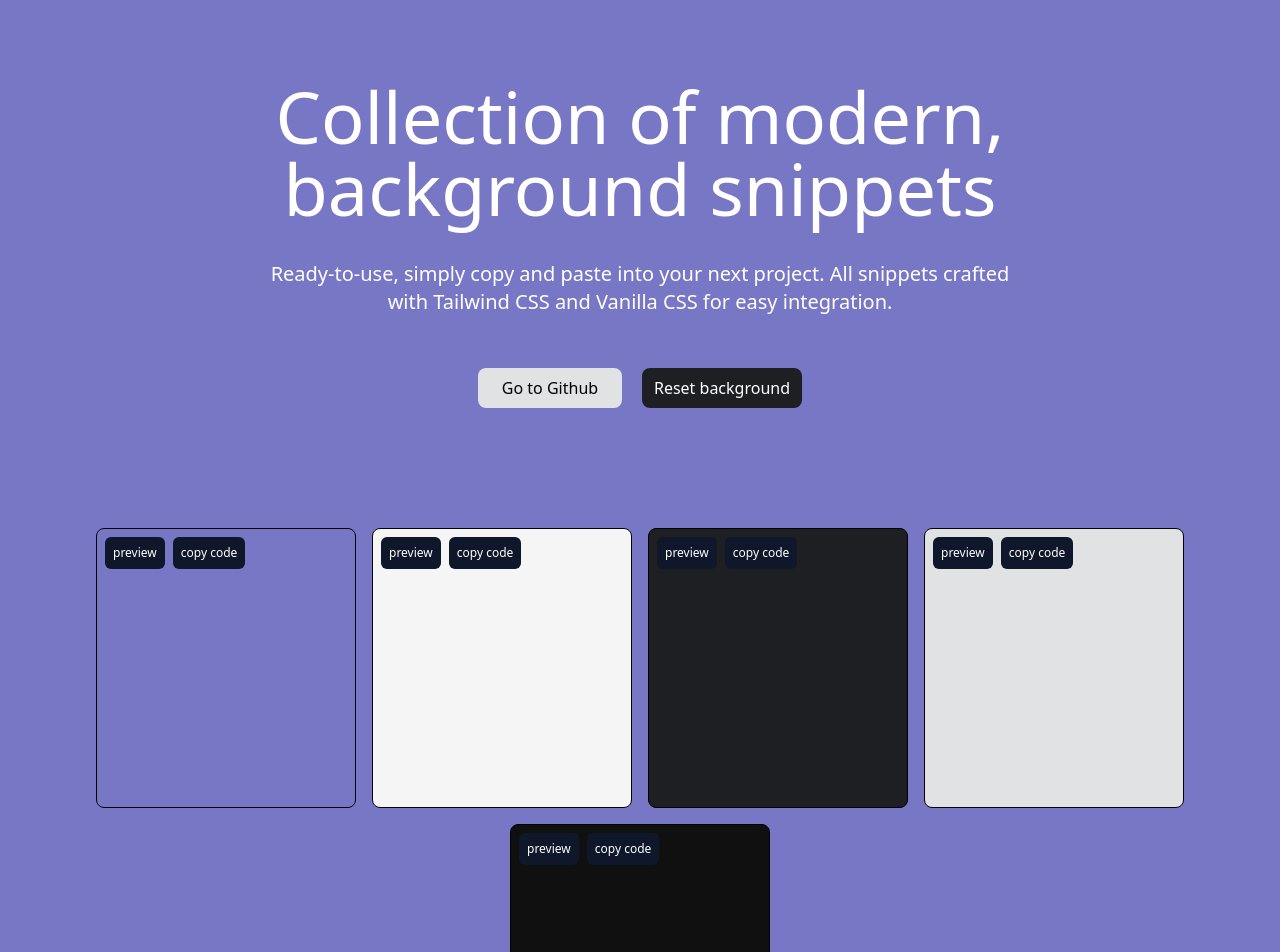
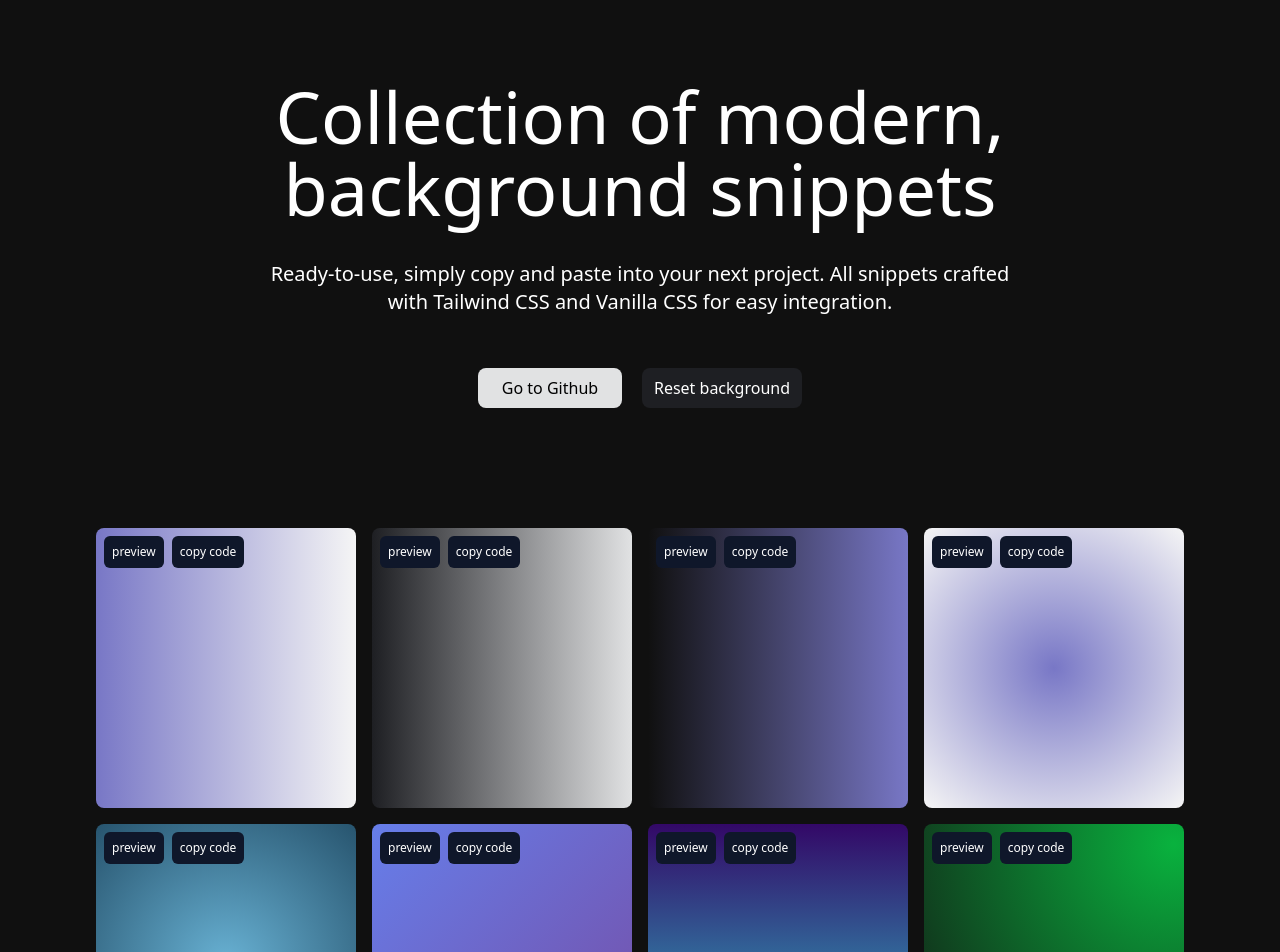
Before and after one commit to omar15hr/background-snippets, a React (Vite) app: page / in a window 1280 px wide. Shown: the top 952 px of the page. Built offline with nearby package versions, Linux system fonts and the light colour scheme.

Commit message:
aplicamos los primeros background

```diff
--- a/src/App.tsx
+++ b/src/App.tsx
@@ -1,31 +1,55 @@
 import { useState } from "react";
 
+type Background = {
+  backgroundColor?: string;
+  backgroundImage?: string;
+  backgroundSize?: string;
+};
+
 function App() {
-  const [background, setBackground] = useState("#7877c6");
+  const [background, setBackground] = useState<Background>({
+    backgroundColor: "#101010",
+    backgroundImage: "none",
+  });
 
-  const SNIPPETS = [
-    { background: "#7877c6" },
-    { background: "#f5f5f5" },
-    { background: "#1E1F23" },
-    { background: "#E1E2E3" },
-    { background: "#101010" },
+  const SNIPPETS: Background[] = [
+    { backgroundImage: "linear-gradient(to right, #7877c6, #f5f5f5)" },
+    { backgroundImage: "linear-gradient(to right, #1E1F23, #E1E2E3)" },
+    { backgroundImage: "linear-gradient(to right, #101010, #7877c6)" },
+    { backgroundImage: "radial-gradient(circle, #7877c6, #f5f5f5)" },
+    { backgroundImage: "radial-gradient(circle,rgb(104, 177, 211),rgb(39, 84, 110))" },
+    { backgroundImage: "linear-gradient(135deg, #667eea 0%, #764ba2 100%)" },
+    { backgroundImage: "linear-gradient(to top, #30cfd0 0%, #330867 100%)" },
+    { backgroundImage: "radial-gradient(circle farthest-corner at 96.1% 7.2%, rgba(9,178,62,1) 0%, rgba(19,19,19,1) 100.2%)" },
+    { backgroundImage: 'radial-gradient( circle farthest-corner at 10% 20%,  rgba(242,11,54,1) 12.2%, rgba(237,52,163,1) 84.8% )'},
+    { backgroundImage: 'linear-gradient(to top, #6a85b6 0%, #bac8e0 100%)' },
+    { backgroundImage: 'linear-gradient(to top, #a3bded 0%, #6991c7 100%)' },
+    { backgroundImage: 'linear-gradient(-225deg, #CBBACC 0%, #2580B3 100%)' },
   ];
 
-  const applyBackground = (background: string) => {
-    setBackground(background);
+  const applyBackground = (snippet: Background) => {
+    setBackground({
+      backgroundColor: snippet.backgroundColor || "transparent",
+      backgroundImage: snippet.backgroundImage || "none",
+      backgroundSize: snippet.backgroundSize || "auto",
+    });
   };
 
   const resetBackground = () => {
-    setBackground("#101010");
+    setBackground({ backgroundColor: "#101010", backgroundImage: "none" });
   };
 
-  const copyToClipboard = (background: string) => {
-    navigator.clipboard.writeText(background);
+  const copyToClipboard = (snippet: Background) => {
+    let styleString = `background-color: ${snippet.backgroundColor || "transparent"};\n`;
+    if (snippet.backgroundImage) styleString += `background-image: ${snippet.backgroundImage};\n`;
+    if (snippet.backgroundSize) styleString += `background-size: ${snippet.backgroundSize};\n`;
+
+    navigator.clipboard.writeText(styleString);
   };
 
   return (
-    <div style={{ backgroundColor: background }}>
-      <div className="max-w-6xl mx-auto flex flex-col gap-10 text-white" >
+    <div style={background}>
+      <div className="max-w-6xl mx-auto flex flex-col gap-10 text-white">
         <div className="max-w-3xl flex flex-col items-center justify-center mt-10 mb-10 mx-auto">
           <h1 className="text-4xl md:text-7xl sm:text-2xl mt-10 text-center">
             Collection of modern, background snippets
@@ -45,14 +69,14 @@ function App() {
           </div>
         </div>
 
-      <div className="flex flex-wrap gap-4 mt-10 mx-auto items-center justify-center">
-        {SNIPPETS.map(({ background }, index) => (
-          <div key={index} className="w-85 h-70 md:w-65 sm:h-70 rounded-lg border border-[#000]" style={{ backgroundColor: background }}>
+        <div className="flex flex-wrap gap-4 mt-10 mx-auto items-center justify-center mb-10">
+          {SNIPPETS.map((snippet, index) => (
+            <div key={index} className="w-85 h-70 md:w-65 sm:h-70 rounded-lg" style={snippet}>
               <div className="flex flex-row gap-2 p-2">
-              <button onClick={() => applyBackground(background)} className="bg-[#0F172A] p-2 rounded-md text-xs cursor-pointer">
+                <button onClick={() => applyBackground(snippet)} className="bg-[#0F172A] p-2 rounded-md text-xs cursor-pointer">
                   preview
                 </button>
-              <button onClick={() => copyToClipboard(background)} className="bg-[#0F172A] p-2 rounded-md text-xs cursor-pointer">
+                <button onClick={() => copyToClipboard(snippet)} className="bg-[#0F172A] p-2 rounded-md text-xs cursor-pointer">
                   copy code
                 </button>
               </div>
```
Lines whose indentation alone changed are shown as unchanged.
